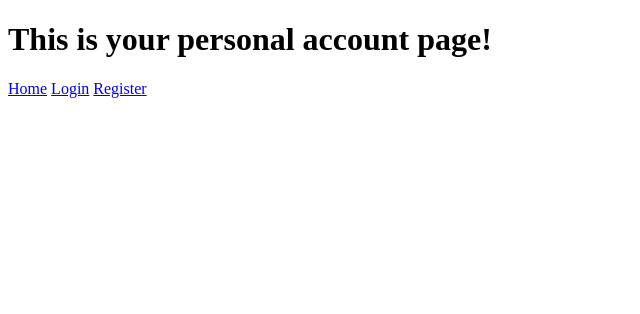
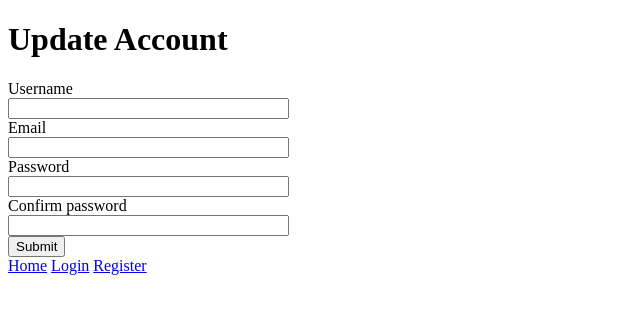
Before and after one commit to KateO-R/VD07-2.2, a Python web app: template app/templates/account.html in a window 1280 px wide. Shown: the top 314 px of the page, without its empty margins (0-640 px from the left). Run offline with Jinja, Linux system fonts and the light colour scheme; the template is opened without the code that fills it, so the values that code supplies are empty, except form fields; form fields are guessed from the names that the template uses.

Commit message:
code for hometask added

```diff
--- a/app/templates/account.html
+++ b/app/templates/account.html
@@ -5,5 +5,27 @@ Account
 {% endblock %}
 
 {% block content %}
-    <h1>This is your personal account page!</h1>
+<h1>Update Account</h1>
+<form method="POST" action="{{ url_for('account') }}">
+    {{ form.hidden_tag() }}
+    <div>
+        {{ form.username.label }}<br>
+        {{ form.username(size=32) }}
+    </div>
+    <div>
+        {{ form.email.label }}<br>
+        {{ form.email(size=32) }}
+    </div>
+    <div>
+        {{ form.password.label }}<br>
+        {{ form.password(size=32) }}
+    </div>
+    <div>
+        {{ form.confirm_password.label }}<br>
+        {{ form.confirm_password(size=32) }}
+    </div>
+    <div>
+        {{ form.submit() }}
+    </div>
+</form>
 {% endblock %}
```
Also changed, not shown: app/forms.py (+20 -0 lines), app/routes.py (+17 -4 lines).
